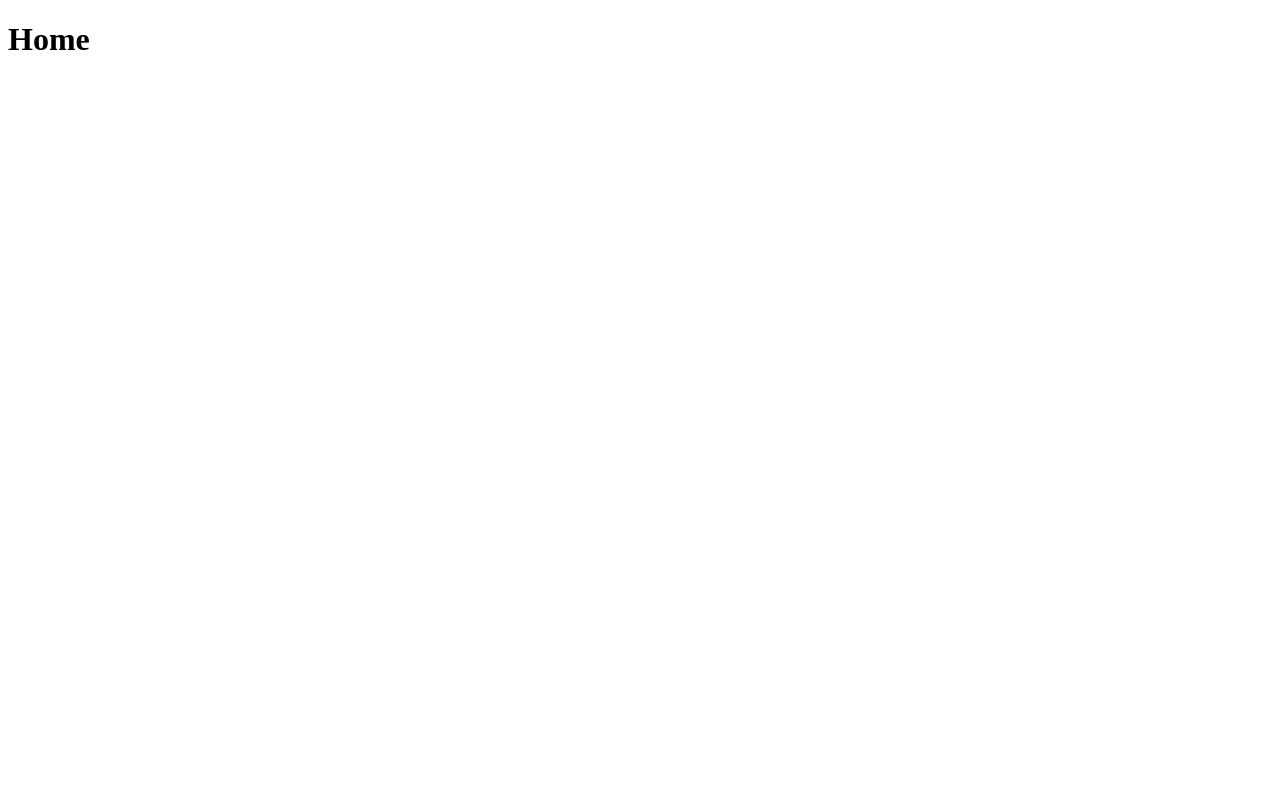
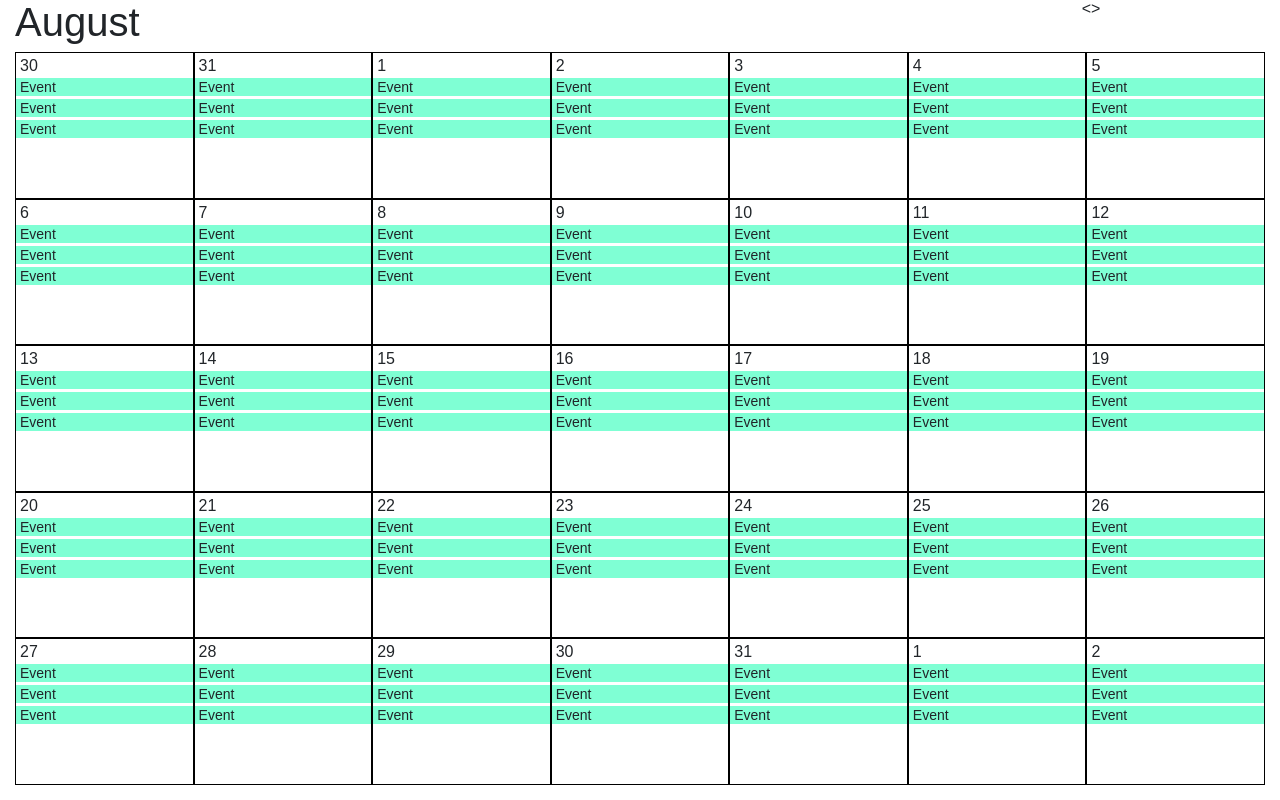
Before and after one commit to ryanleong/react-calendar, a React app: page / in a window 1280 px wide. Built offline with nearby package versions, Linux system fonts and the light colour scheme.

Commit message:
Craete layout with working month navigation

```diff
--- a/package.json
+++ b/package.json
@@ -15,5 +15,8 @@
     "build": "react-scripts build",
     "test": "react-scripts test --env=jsdom",
     "eject": "react-scripts eject"
+  },
+  "devDependencies": {
+    "eslint-plugin-react": "^7.11.1"
   }
 }
--- a/public/index.html
+++ b/public/index.html
@@ -20,6 +20,7 @@
       Learn how to configure a non-root public URL by running `npm run build`.
     -->
     <title>React App</title>
+    <link rel="stylesheet" href="https://stackpath.bootstrapcdn.com/bootstrap/4.1.3/css/bootstrap.min.css" integrity="sha384-MCw98/SFnGE8fJT3GXwEOngsV7Zt27NXFoaoApmYm81iuXoPkFOJwJ8ERdknLPMO" crossorigin="anonymous">
   </head>
   <body>
     <noscript>
--- /dev/null
+++ b/src/actions/dateActions.js
@@ -0,0 +1,8 @@
+import { GO_TO_MONTH } from './types';
+
+export const goToMonthView = date => dispatch => {
+    dispatch({
+        type: GO_TO_MONTH,
+        payload: date
+    });
+};
--- a/src/actions/types.js
+++ b/src/actions/types.js
@@ -1,2 +1,6 @@
 export const ADD_EVENT = 'ADD_EVENT';
 export const GET_EVENTS = 'GET_EVENTS';
+
+export const SET_DATE = 'SET_DATE';
+export const GET_DATE = 'GET_DATE';
+export const GO_TO_MONTH = 'GO_TO_MONTH';
--- /dev/null
+++ b/src/components/Dates.css
@@ -0,0 +1,27 @@
+.dates {
+    display: flex;
+    flex-wrap: wrap;
+}
+
+    .date {
+        width: calc(100% / 7);
+        border: 1px solid #000;
+        height: calc((100vh - 67px) / 5);
+    }
+
+        .date .dateNum {
+            position: absolute;
+            top: 4px;
+            left: 4px;
+        }
+
+.events {
+    margin-top: 25px;
+}
+
+    .event {
+        padding: 1px 4px;
+        background-color: aquamarine;
+        font-size: 14px;
+        margin-bottom: 3px;
+    }
--- /dev/null
+++ b/src/components/Dates.js
@@ -0,0 +1,48 @@
+import React from 'react';
+
+import './Dates.css';
+
+const Dates = (props) => {
+    const dates = getListofDays(props.currentDate);
+
+    return dates.map(date => {
+        return (
+            <div className="date" key={date.toString()}>
+                <div className="dateNum">
+                    {date.getDate()}
+                </div>
+
+                <div className="events">
+                    <div className="event">Event</div>
+                    <div className="event">Event</div>
+                    <div className="event">Event</div>
+                </div>
+            </div>
+        );
+    });
+};
+
+const getListofDays = (currentDate) => {
+    const dayList = [];
+    const firstDayOfMonth = new Date(currentDate.getFullYear(), currentDate.getMonth(), 1).getDay();
+    const lastDayOfMonth = new Date(currentDate.getFullYear(), currentDate.getMonth() + 1, 0).getDay();
+
+    let offset = (firstDayOfMonth > 1) ? (firstDayOfMonth - 1) : 0;
+    const start = new Date(currentDate.getFullYear(), currentDate.getMonth(), 1 - (offset));
+    offset = (lastDayOfMonth !== 0) ? (7 - lastDayOfMonth) : 0;
+    const end = new Date(currentDate.getFullYear(), currentDate.getMonth() + 1, 0 + (offset));
+
+    let current = new Date(start);
+
+    dayList.push(start);
+    current = new Date(start);
+
+    while(current < end) {
+        dayList.push(current);
+        current = new Date(current.setDate(current.getDate() + 1));
+    }
+
+    return dayList;
+};
+
+export default Dates;
--- /dev/null
+++ b/src/containers/Home.css
@@ -0,0 +1,8 @@
+.month {
+    font-size: 40px;
+    margin-bottom: 7px;
+}
+
+    .month-change {
+        display: flex;
+    }
--- a/src/containers/Home.js
+++ b/src/containers/Home.js
@@ -1,11 +1,80 @@
-import React, { Component } from 'react'
+import React, { Component } from 'react';
+import PropTypes from 'prop-types';
+import { connect } from 'react-redux';
+
+import { goToMonthView } from '../actions/dateActions';
+
+import './Home.css';
+import Dates from '../components/Dates';
 
 class Home extends Component {
+
+    constructor(props) {
+        super(props);
+
+        // const currentDate = new Date();
+
+        this.state = {
+            events: {
+                1535730874055: {
+                    name: 'My first event',
+                    location: '20 albert street',
+                    category: ''
+                }
+            },
+            // today: currentDate,
+            // dates: this.getListofDays(currentDate),
+        };
+
+        this.handleNext = this.handleNext.bind(this);
+        this.handlePrev = this.handlePrev.bind(this);
+    }
+
+    handlePrev(evt) {
+        const today = this.props.date.monthView;
+        this.props.goToMonthView(new Date(today.getFullYear(), today.getMonth() - 1, 1));
+    }
+
+    handleNext(evt) {
+        const today = this.props.date.monthView;
+        this.props.goToMonthView(new Date(today.getFullYear(), today.getMonth() + 1, 1));
+    }
+
     render() {
+        const monthNames = ['January', 'February', 'March', 'April', 'May', 'June', 'July', 'August', 'September', 'October', 'November', 'December'];
+
         return (
-            <h1>Home</h1>
-        )
+            <React.Fragment>
+                <div className="container-fluid">
+                    <div className="row">
+                        <div className="col-10">
+                            <h1 className="month">{monthNames[this.props.date.monthView.getMonth()]}</h1>
+                        </div>
+
+                        <div className="col-2">
+                            <div className="month-change">
+                                <div className="prev" onClick={this.handlePrev}>{'<'}</div>
+                                <div className="next" onClick={this.handleNext}>{'>'}</div>
+                            </div>
+                        </div>
+                    </div>
+
+                    <div className="dates">
+                        <Dates currentDate={this.props.date.monthView} />
+                    </div>
+                </div>
+            </React.Fragment>
+        );
     }
 }
 
-export default Home;
+Home.propTypes = {
+    goToMonthView: PropTypes.func,
+    date: PropTypes.object,
+};
+
+const mapStateToProps = state => ({
+    date: state.date,
+});
+
+export default connect(mapStateToProps, { goToMonthView })(Home);
--- /dev/null
+++ b/src/index.css
@@ -0,0 +1,72 @@
+/* http://meyerweb.com/eric/tools/css/reset/
+   v4.0 | 20180602
+   License: none (public domain)
+*/
+
+html, body, div, span, applet, object, iframe,
+h1, h2, h3, h4, h5, h6, p, blockquote, pre,
+a, abbr, acronym, address, big, cite, code,
+del, dfn, em, img, ins, kbd, q, s, samp,
+small, strike, strong, sub, sup, tt, var,
+b, u, i, center,
+dl, dt, dd, ol, ul, li,
+fieldset, form, label, legend,
+table, caption, tbody, tfoot, thead, tr, th, td,
+article, aside, canvas, details, embed,
+figure, figcaption, footer, header, hgroup,
+main, menu, nav, output, ruby, section, summary,
+time, mark, audio, video {
+	margin: 0;
+	padding: 0;
+	border: 0;
+	font-size: 100%;
+	font: inherit;
+	vertical-align: baseline;
+}
+/* HTML5 display-role reset for older browsers */
+article, aside, details, figcaption, figure,
+footer, header, hgroup, main, menu, nav, section {
+	display: block;
+}
+/* HTML5 hidden-attribute fix for newer browsers */
+*[hidden] {
+    display: none;
+}
+body {
+	line-height: 1;
+}
+ol, ul {
+	list-style: none;
+}
+blockquote, q {
+	quotes: none;
+}
+blockquote:before, blockquote:after,
+q:before, q:after {
+	content: '';
+	content: none;
+}
+table {
+	border-collapse: collapse;
+	border-spacing: 0;
+}
+
+
+body * {
+    position: relative;
+    background-repeat: no-repeat;
+    background-size: 100%;
+    background-position: center;
+    box-sizing: border-box;
+    text-transform: none;
+    text-align: left;
+    font-family: Arial, sans-serif;
+    font-weight: normal;
+    line-height: normal;
+    letter-spacing: normal;
+
+    /* &:focus {
+        outline: none;
+        outline-offset: initial;
+    } */
+}
--- a/src/index.js
+++ b/src/index.js
@@ -2,9 +2,9 @@ import React from 'react';
 import ReactDOM from 'react-dom';
 import { Provider } from 'react-redux';
 
-// import './index.css';
+import './index.css';
 import store from './store';
-import Home from './containers/Home'
+import Home from './containers/Home';
 
 import registerServiceWorker from './registerServiceWorker';
 
@@ -12,6 +12,6 @@ ReactDOM.render(
     <Provider store={store}>
         <Home />
     </Provider>
-, document.getElementById('root'));
+    , document.getElementById('root'));
 
 registerServiceWorker();
--- /dev/null
+++ b/src/reducers/dateReducer.js
@@ -0,0 +1,17 @@
+import { GO_TO_MONTH } from '../actions/types';
+
+const initialState = {
+    today: new Date(),
+    monthView: new Date()
+};
+
+export default (state = initialState, action) => {
+    switch (action.type) {
+
+    case GO_TO_MONTH:
+        return { ...state, monthView: action.payload };
+
+    default:
+        return state;
+    }
+};
--- a/src/reducers/eventsReducer.js
+++ b/src/reducers/eventsReducer.js
@@ -2,7 +2,7 @@ import { GET_EVENTS } from '../actions/types';
 
 const initialState = {};
 
-export default function (state = initialState, action) {
+export default (state = initialState, action) => {
     switch (action.type) {
 
     case GET_EVENTS:
@@ -11,4 +11,4 @@ export default function (state = initialState, action) {
     default:
         return state;
     }
-}
+};
--- a/src/reducers/index.js
+++ b/src/reducers/index.js
@@ -1,6 +1,9 @@
 import { combineReducers } from 'redux';
+
+import dateReducer from './dateReducer';
 import eventsReducer from './eventsReducer';
 
 export default combineReducers({
+    date: dateReducer,
     events: eventsReducer
 });
```
Also changed, not shown: .eslintrc.js (added), 2 other files.
